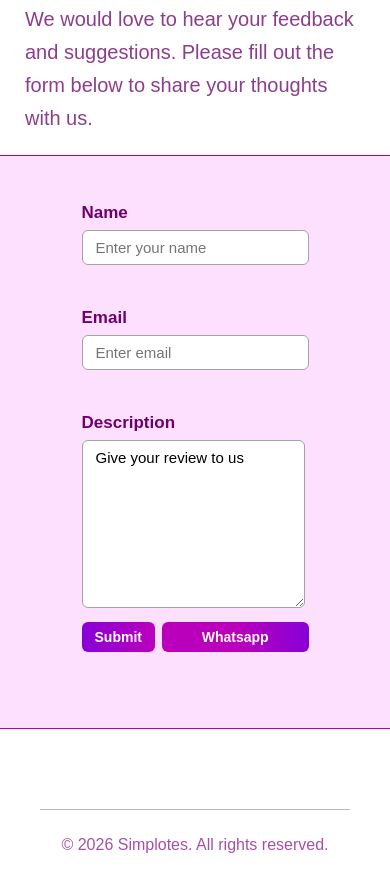
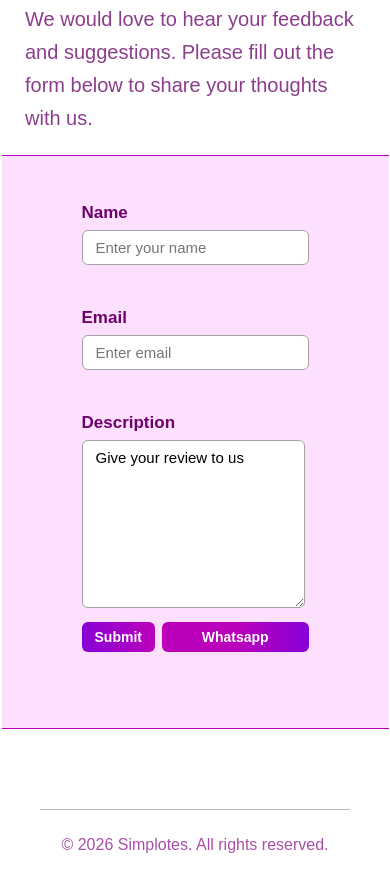
Before and after one commit to RedDev-Ahmed/Simplottes.edu, a plain HTML site: page index.html in a window 390 px wide. Shown: the part 3608-4488 px from the top of the page. Drawn offline with Linux system fonts and the light colour scheme; a web font is replaced by a local one.

Commit message:
Reduce padding in styles.css from 100px to 80px

```diff
--- a/styles.css
+++ b/styles.css
@@ -1088,7 +1088,7 @@ footer{
     border-right: none;
     margin-left: 0;
     margin-right: 0;
-    padding: 40px 100px;
+    padding: 40px 80px;
   }
 
   .feedback-input-heading{
```
